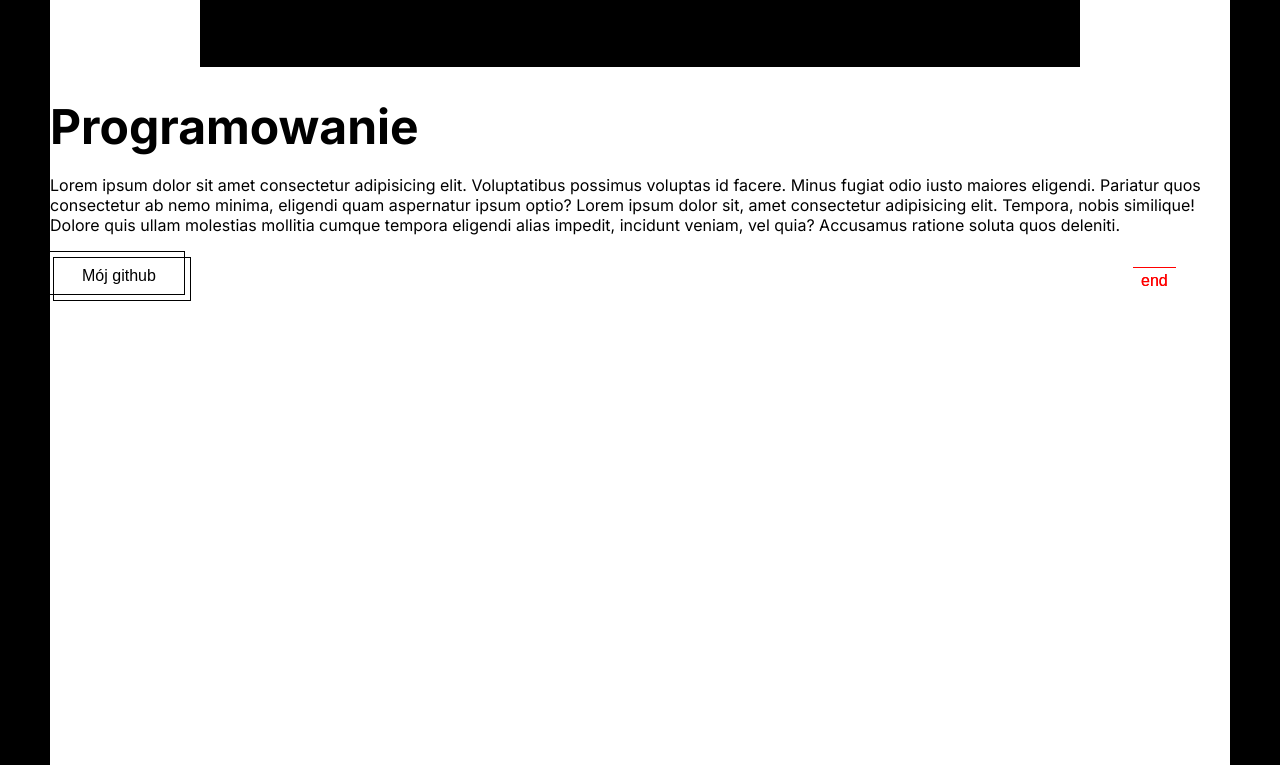
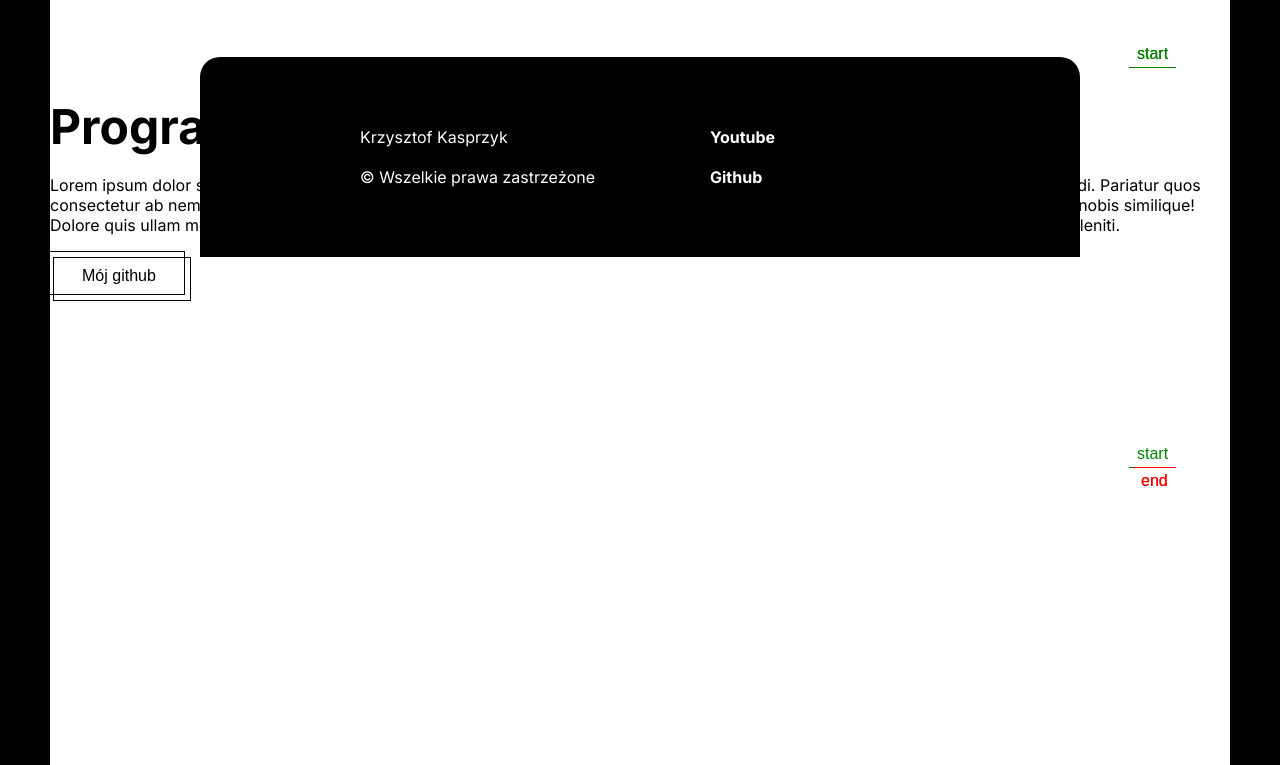
Before and after one commit to kyka123/Zainteresowania, a website built with Parcel: page src/html/index.html in a window 1280 px wide. Shown: the part 733-1498 px from the top of the page. Built offline with nearby package versions, Linux system fonts and the light colour scheme.

Commit message:
Add features to footer

```diff
--- a/src/css/components.css
+++ b/src/css/components.css
@@ -116,8 +116,7 @@
   width: calc(100vw - 400px);
   background-color: #000;
   position: fixed;
-  /* top: calc(100% - 10px); */
-  top: calc(100% - 200px);
+  top: calc(100% - 10px);
   left: 50%;
   transform: translateX(-50%);
   height: 200px;
--- a/src/js/scrollAnimations.js
+++ b/src/js/scrollAnimations.js
@@ -3,13 +3,11 @@ const scrollMaxY =
   window.scrollMaxY ||
   document.documentElement.scrollHeight - document.documentElement.clientHeight;
 
-const limit = scrollMaxY / 8;
+const limit = scrollMaxY / 4;
 
 gsap.registerPlugin(ScrollTrigger);
 
 gsap.defaults({ ease: "expo.inOut" });
-
-console.log(scrollMaxY);
 
 gsap.to(".main__background", {
   scrollTrigger: {
@@ -34,6 +32,8 @@ gsap.to(".main", {
 
 gsap.to("#section-1", {
   scrollTrigger: {
+    trigger: "body",
+
     start: `${limit}px`,
     end: `+=${2 * limit}px`,
     toggleActions: "play none none reverse",
@@ -47,6 +47,8 @@ gsap.to("#section-1", {
 
 gsap.from("#section-2", {
   scrollTrigger: {
+    trigger: "body",
+
     start: `${limit}px`,
     end: `+=${2 * limit}px`,
     toggleActions: "play none none reverse",
@@ -62,6 +64,8 @@ gsap.from("#section-2", {
 
 gsap.to("#section-2", {
   scrollTrigger: {
+    trigger: "body",
+
     start: `${2 * limit}px`,
     end: `+=${3 * limit}px`,
     toggleActions: "play none none reverse",
@@ -76,6 +80,8 @@ gsap.to("#section-2", {
 
 gsap.from("#section-3", {
   scrollTrigger: {
+    trigger: "body",
+
     start: `${2 * limit}px`,
     end: `+=${3 * limit}px`,
     toggleActions: "play none none reverse",
@@ -87,3 +93,48 @@ gsap.from("#section-3", {
 
   yPercent: 100,
 });
+
+const footer = document.querySelector("footer");
+
+let isFooterOpen = false;
+
+document.addEventListener("mousedown", ({ target }) => {
+  if (target === footer || footer.contains(target)) return;
+
+  closeFooter();
+});
+
+const openFooter = () => {
+  if (isFooterOpen) return;
+
+  gsap.to(".footer", {
+    duration: 0.7,
+    y: -190,
+  });
+
+  isFooterOpen = true;
+};
+
+const closeFooter = () => {
+  if (!isFooterOpen) return;
+  gsap.to(".footer", {
+    duration: 0.7,
+
+    y: 0,
+  });
+  isFooterOpen = false;
+};
+
+footer.addEventListener("click", openFooter);
+
+ScrollTrigger.create({
+  trigger: "body",
+
+  start: `${3 * limit}px`,
+  end: `+=${4 * limit}px`,
+  toggleActions: "play none none reverse",
+  markers: true,
+
+  onEnter: openFooter,
+  onLeaveBack: closeFooter,
+});
```
